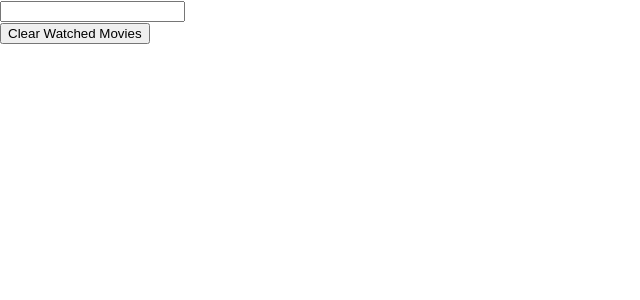
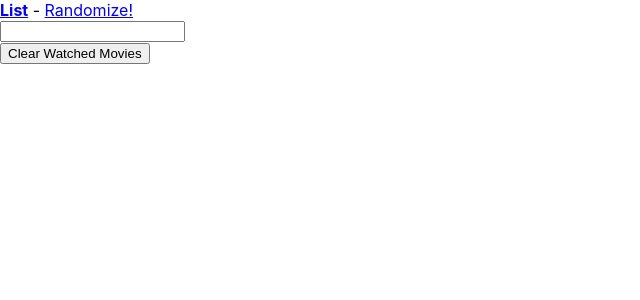
Before and after one commit to amyloumills/movielist, a React (Create React App) app: page / in a window 1280 px wide. Shown: the top 300 px of the page, without its empty margins (0-640 px from the left). Built offline with nearby package versions, Linux system fonts and the light colour scheme.

Commit message:
added in shared state

```diff
--- a/src/App.tsx
+++ b/src/App.tsx
@@ -1,15 +1,43 @@
-import React from 'react';
+import React, { useState } from 'react';
 import Home from './Components/Home';
 import Randomize from './Components/Randomize';
-import { BrowserRouter as Router, Routes, Route } from 'react-router-dom';
+import {
+	BrowserRouter as Router,
+	Routes,
+	Route,
+	NavLink,
+} from 'react-router-dom';
 import NotFound from './Components/NotFound';
+import { Movie } from './types';
 
 function App() {
+	const [movies, setMovies] = useState<Movie[]>([]);
+	const movieProps = { movies, setMovies };
+
 	return (
 		<Router>
+			<nav>
+				<NavLink
+					to="/"
+					style={({ isActive }) => ({
+						fontWeight: isActive ? 'bold' : 'normal',
+					})}
+				>
+					List
+				</NavLink>{' '}
+				-{' '}
+				<NavLink
+					to="/random"
+					style={({ isActive }) => ({
+						fontWeight: isActive ? 'bold' : 'normal',
+					})}
+				>
+					Randomize!
+				</NavLink>
+			</nav>
 			<Routes>
-				<Route path="/" element={<Home />} />
-				<Route path="/random" element={<Randomize />} />
+				<Route path="/" element={<Home {...movieProps} />} />
+				<Route path="/random" element={<Randomize {...movieProps} />} />
 				<Route path="*" element={<NotFound />} />
 			</Routes>
 		</Router>
--- a/src/Components/Home.tsx
+++ b/src/Components/Home.tsx
@@ -1,17 +1,12 @@
 import { ChangeEvent, KeyboardEvent, useState } from 'react';
 import { nanoid } from 'nanoid';
+import { Movie, MoviesProps } from '../types';
 
 // This is List Screen
 
-type Props = {};
-type Movie = {
-	id: string;
-	label: string;
-	isComplete: boolean;
-};
+type Props = MoviesProps;
 
-const Home: React.FC<Props> = () => {
-	const [movies, setMovies] = useState<Movie[]>([]);
+const Home: React.FC<Props> = ({ movies, setMovies }) => {
 	const [newMovieLabel, setNewMovieLabel] = useState('');
 
 	const handleNewMovieLabelChange = (e: ChangeEvent<HTMLInputElement>) =>
--- /dev/null
+++ b/src/types.ts
@@ -0,0 +1,10 @@
+export type Movie = {
+	id: string;
+	label: string;
+	isComplete: boolean;
+};
+
+export type MoviesProps = {
+	movies: Movie[];
+	setMovies: React.Dispatch<React.SetStateAction<Movie[]>>;
+};
```
Also changed, not shown: src/Components/Randomize.tsx (+6 -2 lines).
